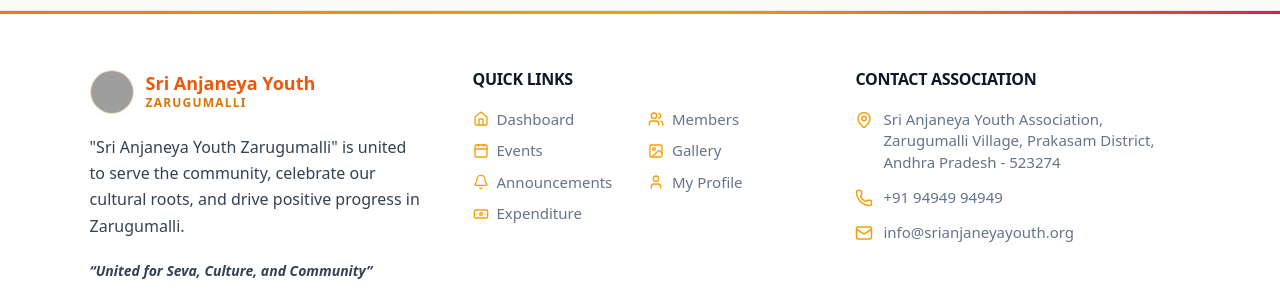
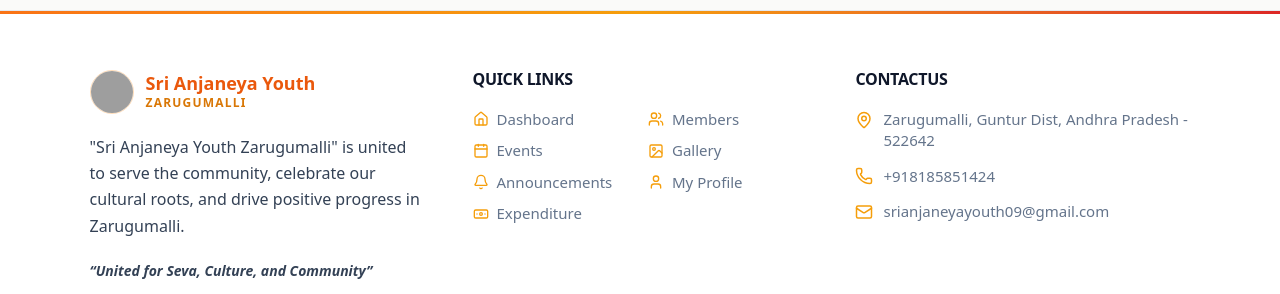
Before and after one commit to ganesh51v/Sri-Anjaneya-Youth-Zarugumalli, a React (Vite) app: page / in a window 1280 px wide. Shown: the part 2183-2477 px from the top of the page. Built offline with nearby package versions, Linux system fonts and the light colour scheme; no server answers; the database is empty; sample sign-in values are in the browser's storage; grey boxes are pictures that could not be loaded.

Commit message:
Update contact details, API configuration, and Firebase deployment configs

```diff
--- a/src/components/Footer.jsx
+++ b/src/components/Footer.jsx
@@ -72,20 +72,20 @@ const Footer = () => {
           {/* Contact */}
           <div className="space-y-4 xl:space-y-5">
             <h3 className="text-xs sm:text-sm xl:text-base font-black text-[var(--text-primary)] uppercase tracking-widest">
-              {t('contactAssociation')}
+              {t('contactUs')}
             </h3>
             <ul className="space-y-3 xl:space-y-3.5">
               <li className="flex items-start gap-2.5">
                 <MapPin className="w-4 h-4 xl:w-4.5 xl:h-4.5 text-gold-500 shrink-0 mt-0.5" />
-                <span className="text-xs sm:text-sm xl:text-[15px] text-[var(--text-muted)]">{t('footerAddressVal')}</span>
+                <span className="text-xs sm:text-sm xl:text-[15px] text-[var(--text-muted)]">Zarugumalli, Guntur Dist, Andhra Pradesh - 522642</span>
               </li>
               <li className="flex items-center gap-2.5">
                 <Phone className="w-4 h-4 xl:w-4.5 xl:h-4.5 text-gold-500 shrink-0" />
-                <a href="tel:+919494994949" className="text-xs sm:text-sm xl:text-[15px] text-[var(--text-muted)] hover:text-saffron-600 transition-colors">+91 94949 94949</a>
+                <a href="tel:+918185851424" className="text-xs sm:text-sm xl:text-[15px] text-[var(--text-muted)] hover:text-saffron-600 transition-colors">+918185851424</a>
               </li>
               <li className="flex items-center gap-2.5">
                 <Mail className="w-4 h-4 xl:w-4.5 xl:h-4.5 text-gold-500 shrink-0" />
-                <a href="mailto:info@srianjaneyayouth.org" className="text-xs sm:text-sm xl:text-[15px] text-[var(--text-muted)] hover:text-saffron-600 transition-colors">info@srianjaneyayouth.org</a>
+                <a href="mailto:srianjaneyayouth09@gmail.com" className="text-xs sm:text-sm xl:text-[15px] text-[var(--text-muted)] hover:text-saffron-600 transition-colors">srianjaneyayouth09@gmail.com</a>
               </li>
             </ul>
           </div>
--- a/src/pages/Dashboard.jsx
+++ b/src/pages/Dashboard.jsx
@@ -404,14 +404,14 @@ const Dashboard = () => {
                 <Phone className="w-5 h-5 xl:w-6 xl:h-6 text-gold-500 shrink-0 mt-0.5" />
                 <div>
                   <span className="font-bold block text-xs sm:text-sm xl:text-[15px] text-[var(--text-primary)] mb-0.5">{t('callCoordinatorLabel')}</span>
-                  <a href="tel:+919494994949" className="hover:text-saffron-600 font-semibold transition-colors text-xs sm:text-sm xl:text-[15px]">+91 94949 94949</a>
+                  <a href="tel:+918185851424" className="hover:text-saffron-600 font-semibold transition-colors text-xs sm:text-sm xl:text-[15px]">+91 94949 94949</a>
                 </div>
               </div>
               <div className="flex items-start gap-3">
                 <Mail className="w-5 h-5 xl:w-6 xl:h-6 text-gold-500 shrink-0 mt-0.5" />
                 <div>
                   <span className="font-bold block text-xs sm:text-sm xl:text-[15px] text-[var(--text-primary)] mb-0.5">{t('emailSupportLabel')}</span>
-                  <a href="mailto:info@srianjaneyayouth.org" className="hover:text-saffron-600 font-semibold transition-colors text-xs sm:text-sm xl:text-[15px]">info@srianjaneyayouth.org</a>
+                  <a href="mailto:srianjaneyayouth09@gmail.com" className="hover:text-saffron-600 font-semibold transition-colors text-xs sm:text-sm xl:text-[15px]">info@srianjaneyayouth.org</a>
                 </div>
               </div>
             </div>
--- /dev/null
+++ b/src/services/apiConfig.js
@@ -0,0 +1,20 @@
+/**
+ * apiConfig.js
+ * Centralized API base URL resolver.
+ * When hosted on Firebase Hosting (*.web.app, *.firebaseapp.com) or localhost,
+ * API requests target the deployed Vercel serverless backend.
+ * When hosted on Vercel (*.vercel.app), relative paths are used.
+ */
+
+export const getApiBase = () => {
+  if (typeof window !== 'undefined' && window.location.hostname.includes('vercel.app')) {
+    return '';
+  }
+  return 'https://sri-anjaneya-youth-zarugumalli.vercel.app';
+};
+
+export const getApiUrl = (endpoint) => {
+  const base = getApiBase();
+  const cleanEndpoint = endpoint.startsWith('/') ? endpoint : /;
+  return ${base};
+};
```
Also changed, not shown: 2 other files (tests, documents, lock files or other folders).
